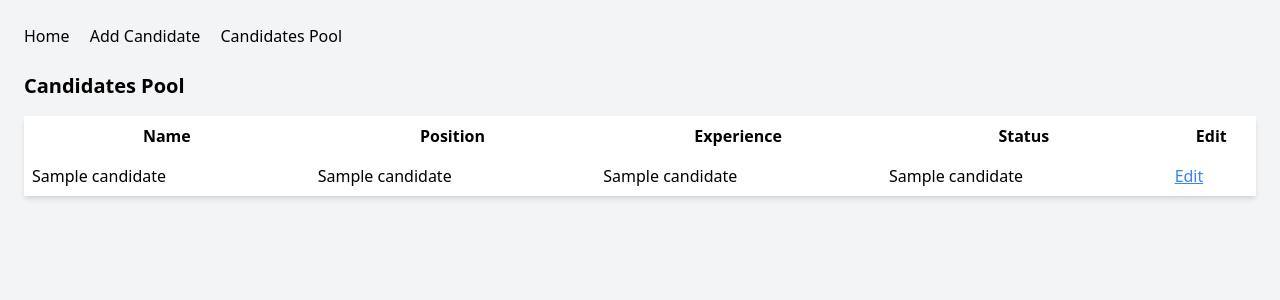
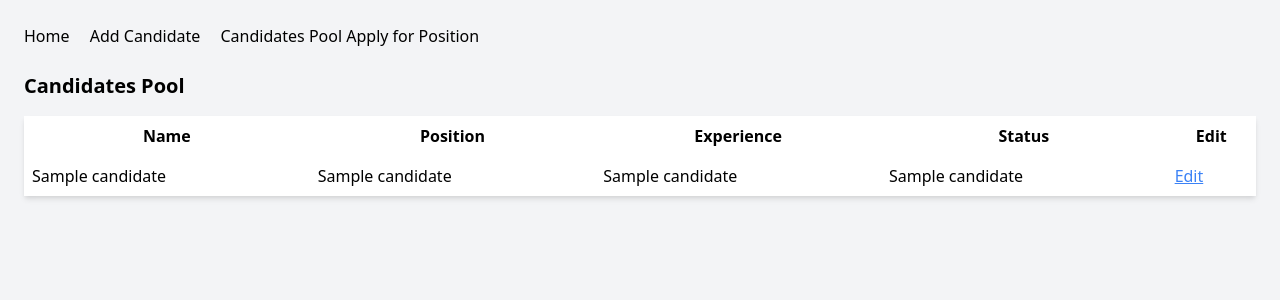
Before and after one commit to lokosmotos/daniexc, a Python web app: template templates/candidate_pool.html in a window 1280 px wide. Shown: the top 300 px of the page. Run offline with Jinja, Linux system fonts and the light colour scheme; the template is opened without the code that fills it: most values are stand-ins (such as "Sample title", 1, 10 or a date in 2020).

Commit message:
Update base.html

```diff
--- a/templates/base.html
+++ b/templates/base.html
@@ -9,6 +9,7 @@
         <a href="/" class="mr-4">Home</a>
         <a href="/add" class="mr-4">Add Candidate</a>
         <a href="/pool">Candidates Pool</a>
+        <a href="{{ url_for('apply') }}" class="btn">Apply for Position</a>
     </nav>
     <div>
         {% block content %}{% endblock %}
```
